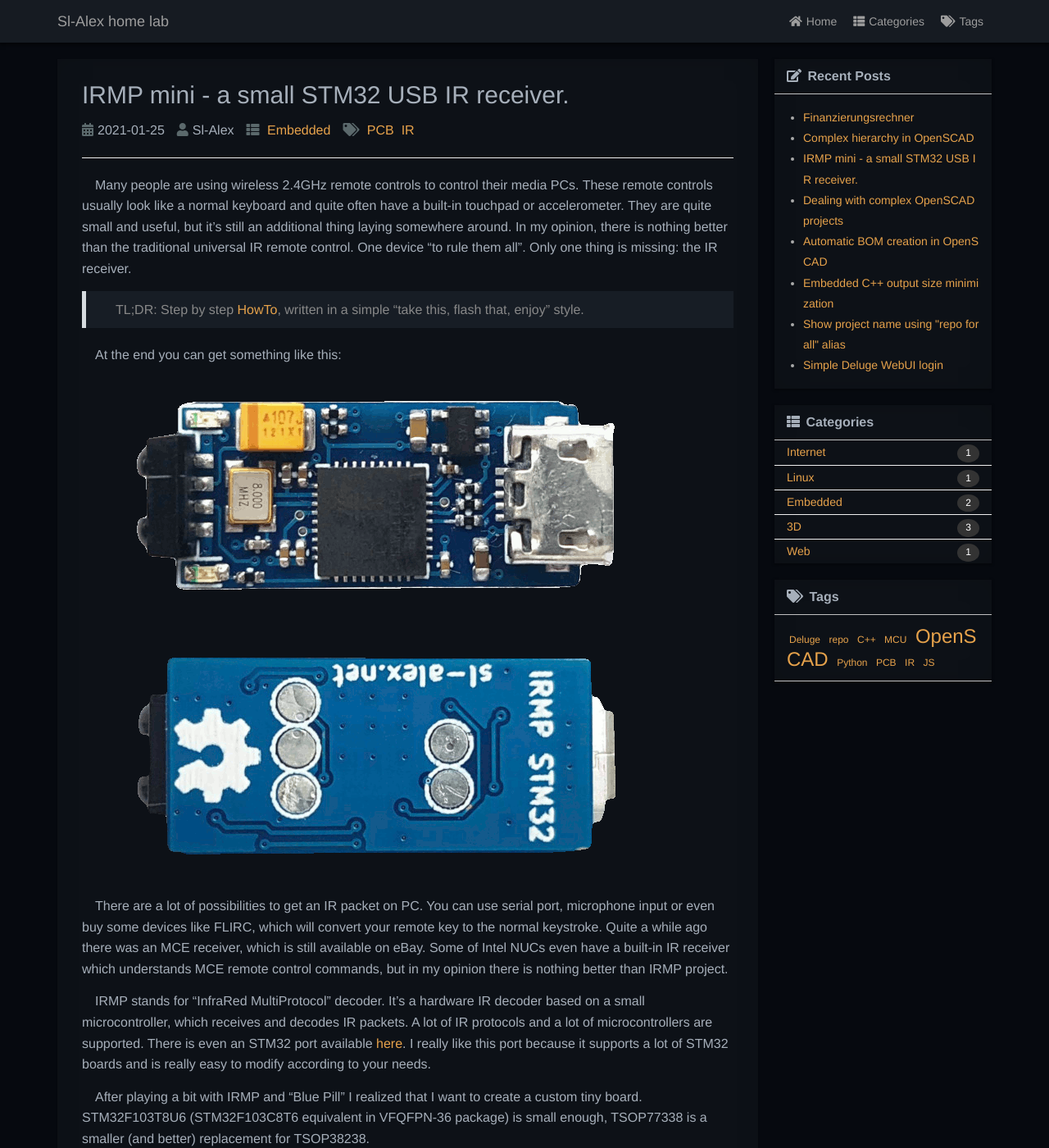
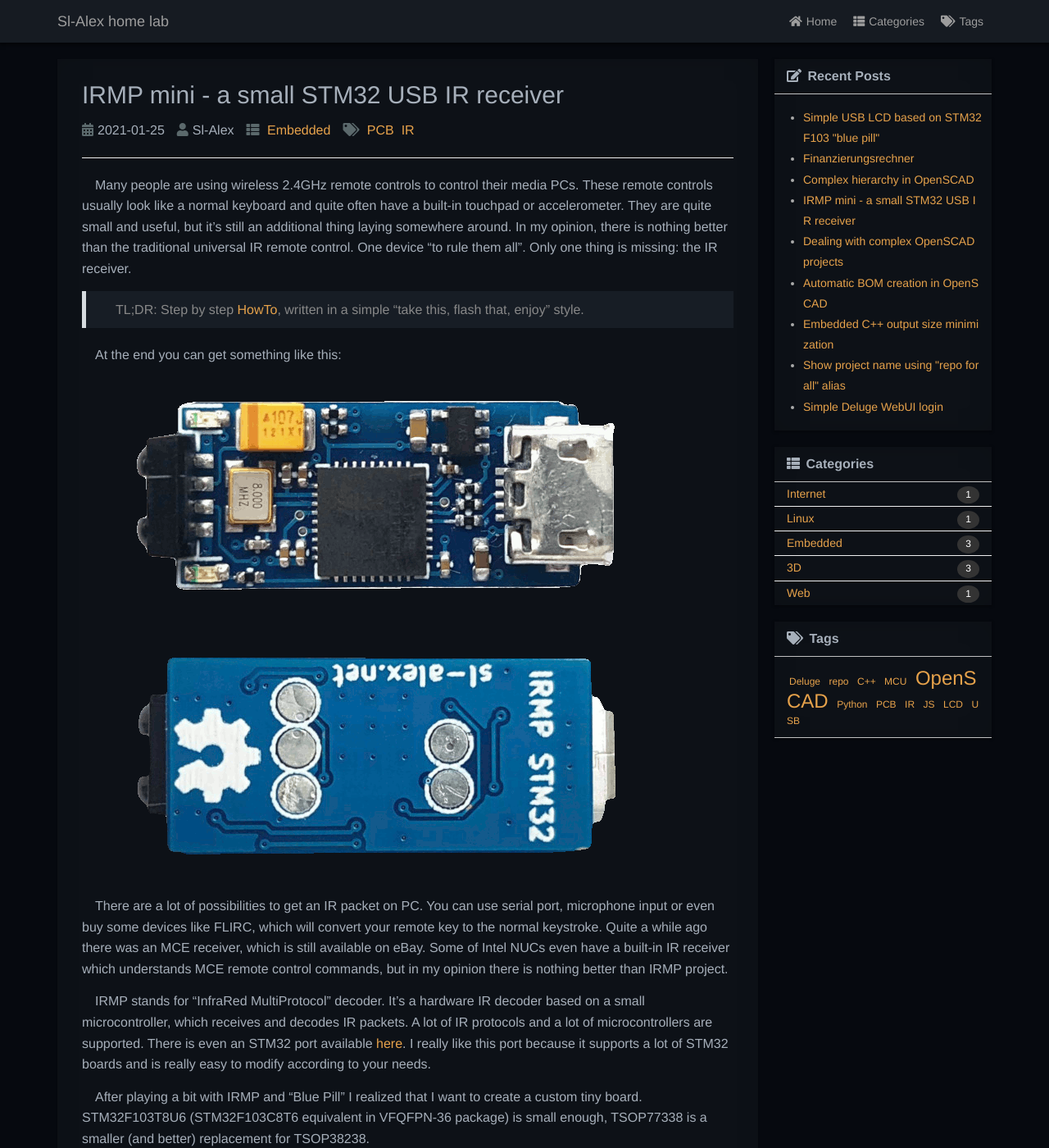
Before and after one commit to Sl-Alex/sl-alex.github.io, a Jekyll site: the page built from _posts/2021-01-25-irmpmini_board.md, in a window 1280 px wide and 1400 px high. Shown: the whole window at 82% size. Built offline with Jekyll 4.4.1, drawn with Linux system fonts in a browser that asks for light colours; nearby versions of some CDN libraries; some of the changed lines change nothing that is shown.

Commit message:
[POST] Simple USB LCD

````diff
--- a/_posts/2021-01-25-irmpmini_board.md
+++ b/_posts/2021-01-25-irmpmini_board.md
@@ -1,6 +1,6 @@
 ---
 layout: post
-title: IRMP mini - a small STM32 USB IR receiver.
+title: IRMP mini - a small STM32 USB IR receiver
 description: Simple IR USB receiver
 categories: Embedded
 tags: PCB IR
--- /dev/null
+++ b/_posts/2021-07-17-usb_lcd.md
@@ -0,0 +1,60 @@
+---
+layout: post
+title: Simple USB LCD based on STM32F103 "blue pill"
+description: Simple USB LCD
+categories: Embedded
+tags: LCD USB
+author: Sl-Alex
+image: 2021-07-17-usb_lcd/preview.jpg
+---
+
+A small LCD attached to the USB port can be very useful. It can show CPU load, RAM usage, network traffic and so on. Anything you could ever imagine on the separate small display - what could be better? Another good thing is that it is really inexpensive. All you need is a well-known STM32F103 board called "blue pill", ST7565R-based LCD, several wires and a bit of time.
+{% include image.html url="/assets/2021-07-17-usb_lcd/preview.jpg" %}
+
+
+
+
+Frankly speaking, I started this project in order to play a bit with libopencm3. Blinking LEDs is too boring, yet another weather station is also something I would never use, so I quickly came up with an idea to play with USB bulk interface.
+It took about two evenings including debugging and at the end it shows the status of my home NAS using modified lcd4linux.
+
+> Modified lcd4linux can be taken [here][lcd4linux].
+
+So, let's assume you already have the blue pill board and some ST7565R-based LCD module. Here is the wiring:
+
+| STM32 pin | LCD Module pin |
+|-----------|----------------|
+| A2        | RST (RSE)      |
+| A3        | RS             |
+| A4        | CS             |
+| A5        | SCL            |
+| A7        | SI             |
+
+Do not forget also to attach the power supply to the LCD module.
+
+In case if you have a pretty cheap GMG12864-06D module here is the wiring:
+
+{% include image.html url="/assets/2021-07-17-usb_lcd/wiring.png" %}
+
+Now let's flash the bootloader. This is the very first thing I do if I plan to update the FW later. You can take the source code [here][bootloader] or just flash [this][bootloader_bin] binary.
+After bootloader is flashed do the following steps:
+
+```console
+git clone --recurse-submodules https://github.com/Sl-Alex/SlAlexUSBLCD.git
+./make_all.sh
+```
+
+you will get two binary files: `*.bin` files, the one with `*_BL.bin` is for bootloader,
+another one can be flashed directly. If you decided to use the bootloader then run the following command:
+
+```console
+dfu-util -w -D <path_to_the_fw>
+```
+
+dfu-util should be version 0.10 or higher, because it has `-w` switch which tells dfu-util to wait for device to appear. You can build it by yourself or take the pre-built binaries [here][dfu-util]
+
+
+[howto]: https://github.com/Sl-Alex/SlAlexUSBLCD
+[lcd4linux]: https://github.com/Sl-Alex/lcd4linux
+[bootloader]: https://github.com/Sl-Alex/STM32F103-bootloader
+[bootloader_bin]: https://github.com/Sl-Alex/STM32F103-bootloader/raw/master/binaries/boot.Blue.bin
+[dfu-util]: https://github.com/Sl-Alex/IRMP_STM32/tree/master/binaries/bootloader
````
Also changed, not shown: assets/2021-07-17-usb_lcd/preview.jpg (added), assets/2021-07-17-usb_lcd/wiring.png (added).
